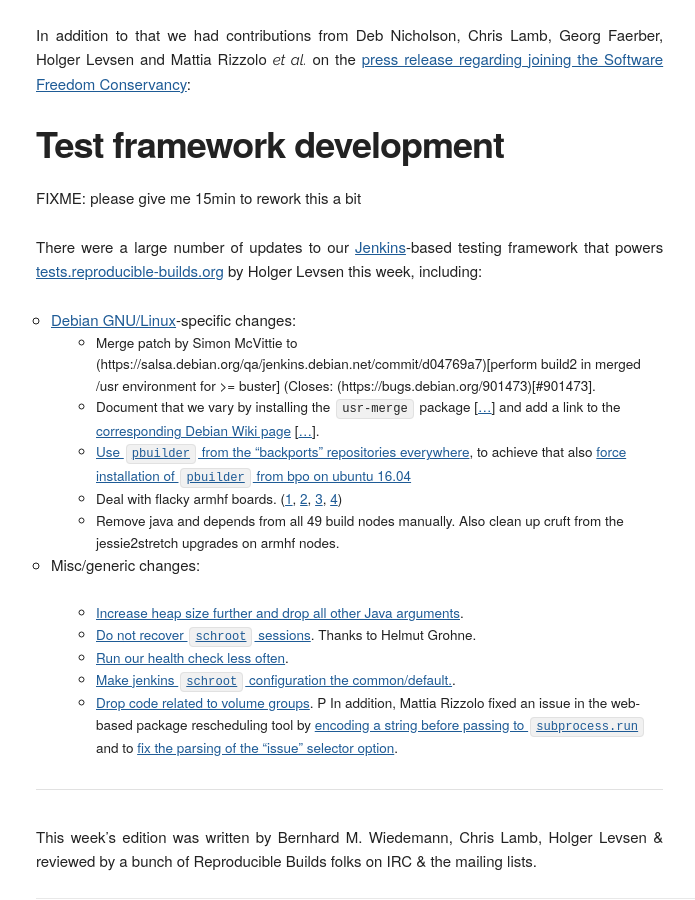
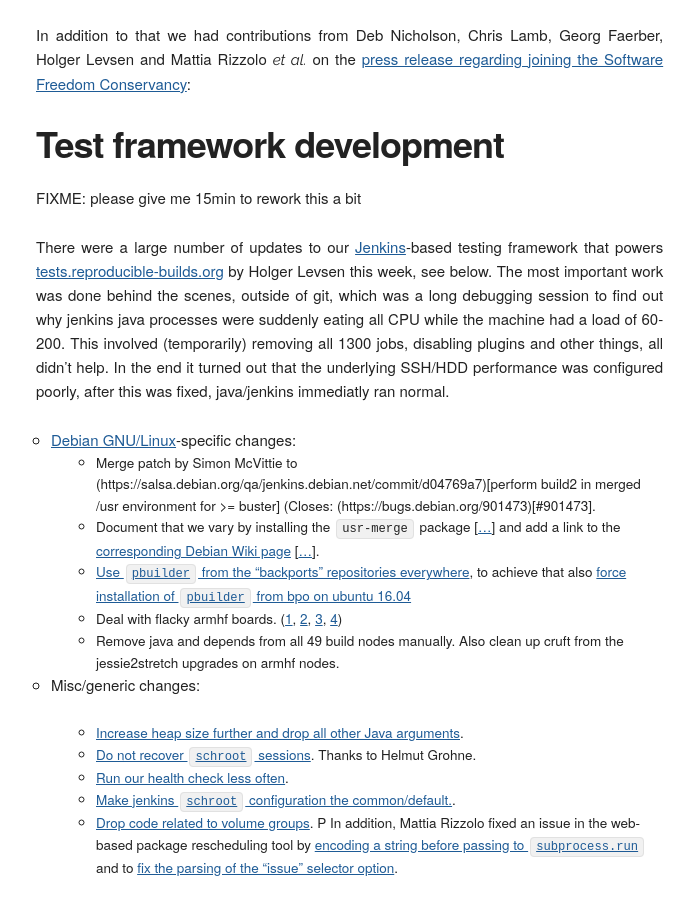
Before and after one commit to prototypefund/reproducible-website, a Jekyll site: the page built from _blog/posts/185.md, in a window 1280 px wide and 900 px high, scrolled down 3550 px. Shown: the whole window, without its empty margins (124-819 px from the left). Built offline with Jekyll 4.4.1, drawn with Linux system fonts in a browser that asks for light colours; some web fonts are replaced.

Commit message:
185: try to explain the java debugging story
Signed-off-by: Holger Levsen <holger@layer-acht.org>

```diff
--- a/_blog/posts/185.md
+++ b/_blog/posts/185.md
@@ -108,7 +108,7 @@ Test framework development
 --------------------------
 FIXME: please give me 15min to rework this a bit
 
-There were a large number of updates to our [Jenkins](https://jenkins.io/)-based testing framework that powers [tests.reproducible-builds.org](tests.reproducible-builds.org) by Holger Levsen this week, including:
+There were a large number of updates to our [Jenkins](https://jenkins.io/)-based testing framework that powers [tests.reproducible-builds.org](tests.reproducible-builds.org) by Holger Levsen this week, see below. The most important work was done behind the scenes, outside of git, which was a long debugging session to find out why jenkins java processes were suddenly eating all CPU while the machine had a load of 60-200. This involved (temporarily) removing all 1300 jobs, disabling plugins and other things, all didn't help. In the end it turned out that the underlying SSH/HDD performance was configured poorly, after this was fixed, java/jenkins immediatly ran normal.
 
 * [Debian GNU/Linux](https://www.debian.org/)-specific changes:
     * Merge patch by Simon McVittie to (https://salsa.debian.org/qa/jenkins.debian.net/commit/d04769a7)[perform build2 in merged /usr environment for >= buster] (Closes: (https://bugs.debian.org/901473)[#901473].
```
